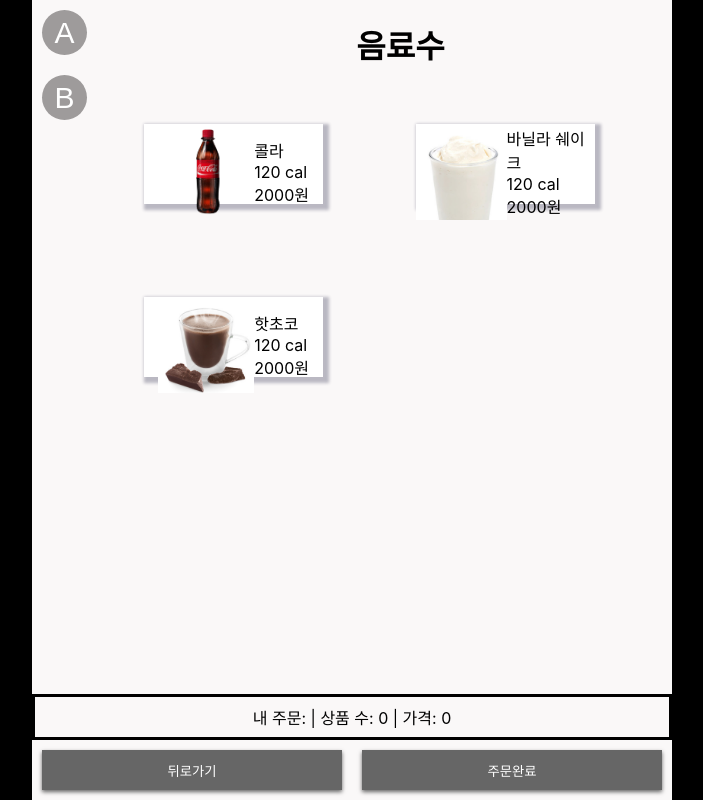
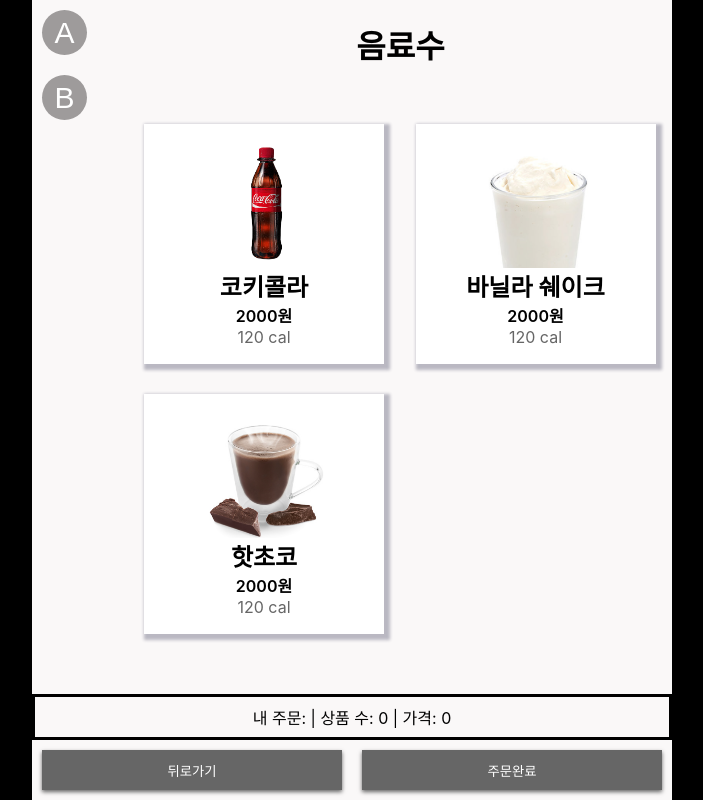
Before and after one commit to jungjunhyung99/2023-capstone-KT_Kiosk, a React (Create React App) app: page /kiosk/Hamburger/choice in a window 1280 px wide. Shown: the whole page, without its empty margins (288-991 px from the left). Built offline with nearby package versions, Linux system fonts and the light colour scheme; no server answers.

Commit message:
로그인 링크 및 햄버거 키오스크 간단한 수정

```diff
--- a/src/component/kiosk-component/styled_hamburger.ts
+++ b/src/component/kiosk-component/styled_hamburger.ts
@@ -253,3 +253,17 @@ export const StartButton = styled.div`
         transform: scale(1.1);
     }
 `;
+
+export const MenuTitle = styled.div`
+    font-size: 1.5rem;
+    font-weight: 600;
+`;
+
+export const MenuCost = styled.div`
+    font-size: 1rem;
+    font-weight: 600;
+`;
+
+export const MenuCal = styled.div`
+    color: #666666;
+`;
--- a/src/component/kiosk-component/styled_kiosk.ts
+++ b/src/component/kiosk-component/styled_kiosk.ts
@@ -19,6 +19,14 @@ export const FlexBox = styled.div`
     align-items: center;
 `;
 
+export const MenuBox = styled.div`
+    display: flex;
+    flex-direction: column;
+    width: 100%;
+    justify-content: center;
+    align-items: center;
+`;
+
 export const ImageBox = styled.div<{image: any}>`
     display: flex;
     justify-content: center;
@@ -30,7 +38,8 @@ export const ImageBox = styled.div<{image: any}>`
 `;
 
 export const HamburgerImageBox = styled(ImageBox)`
-    width: 6rem;
+    width: 8rem;
+    height: 8rem;
 `;
 
 export const ImageStar = styled.div<{image: any}>`
--- a/src/component/main_components.ts
+++ b/src/component/main_components.ts
@@ -76,6 +76,7 @@ export const ContentContainer = styled.div`
     transform: translateY(-30%);
     justify-content: center;
     align-items: center;
+    padding-top: 2rem;
 `;
 
 export const KTImage = styled.div`
--- a/src/contents/Cafe_Content/data.ts
+++ b/src/contents/Cafe_Content/data.ts
@@ -171,7 +171,7 @@ export const cafeItem3 = [
 export const BerverageMenu : IFastItem[] = [
     {   id: "1",
         category: "음료수",
-        name: "콜라",
+        name: "코키콜라",
         cost: 2000,
         cal: 120,
         quantity: 1,
@@ -216,12 +216,13 @@ export const HamburgerMenu:IFastItem[] = [
     //     cal: 420,
     //     quantity: 1,
     // },
-    // {
-    //     id: "12",
-    //     category: "메인 메뉴",
-    //     name: "빅맥",
-    //     cost: 4500,
-    //     cal: 420,
-    //     quantity: 1,
-    // },
+    {
+        id: "12",
+        category: "메인 메뉴",
+        name: "빅맥",
+        cost: 4500,
+        cal: 420,
+        quantity: 1,
+        img: BigMac
+    },
 ];
--- a/src/contents/Hamburger_Content/Hamburger_choice.tsx
+++ b/src/contents/Hamburger_Content/Hamburger_choice.tsx
@@ -6,7 +6,8 @@ import { useRecoilState } from "recoil";
 import { BerverageMenu, HamburgerMenu } from "../Cafe_Content/data";
 import { IFastItem, fastObj } from "../../Atom/atom";
 import Bigmac from "../../images/BigMac.png";
-import { FlexBox, HamburgerImageBox, ImageBox } from "../../component/kiosk-component/styled_kiosk";
+import { FlexBox, HamburgerImageBox, ImageBox, MenuBox } from "../../component/kiosk-component/styled_kiosk";
+import { MenuCal, MenuCost, MenuTitle } from "../../component/kiosk-component/styled_hamburger";
 
 const Container = styled(motion.div)`
     display:flex;
@@ -61,8 +62,9 @@ const ItemBox = styled(motion.div)`
     display: flex;
     flex-direction: column;
     align-items: center;
-    width:14vw;
-    height:10vh;
+    justify-content: center;
+    width: 15rem;
+    height:15rem;
     margin: 15px;
     color:black;
     border: 2px solid black;
@@ -270,12 +272,12 @@ function Hamburger_choice() {
                             <ItemBox
                             key={menu.id} layoutId={menu.id} onClick={()=>BoxClicked(menu,menu.id as string)}
                             >
-                                <FlexBox>
+                                <MenuBox>
                                     <HamburgerImageBox image={menu.img}/>
-                                    {menu.name}<br/>
-                                    {menu.cal} cal<br/>
-                                    {menu.cost}원
-                                </FlexBox>
+                                    <MenuTitle>{menu.name}</MenuTitle>
+                                    <MenuCost>{menu.cost}원</MenuCost>
+                                    <MenuCal>{menu.cal} cal</MenuCal>
+                                </MenuBox>
                             </ItemBox>)}
                             <AnimatePresence>
                                 {selectId && (
--- a/src/contents/LogIn_Content/LogIn.tsx
+++ b/src/contents/LogIn_Content/LogIn.tsx
@@ -6,11 +6,11 @@ function LogIn() {
   const [userData, setUserData] = useState<any | null>(null);
 
   function handleGoogleLogin() {
-    const provider = new GoogleAuthProvider(); // provider를 구글로 설정
-    signInWithPopup(auth, provider) // popup을 이용한 signup
+    const provider = new GoogleAuthProvider();
+    signInWithPopup(auth, provider)
       .then((data: any) => {
-        setUserData(data.user); // user data 설정
-        console.log(data) // console로 들어온 데이터 표시
+        setUserData(data.user);
+        console.log(data)
       })
       .catch((err) => {
         console.log(err);
@@ -18,14 +18,8 @@ function LogIn() {
   }
 
   return (
-    <div style={{height:"100vh", backgroundColor:"white"}}>
-      <h1>로그인 누르셈</h1>
-      <button onClick={handleGoogleLogin}>Login</button>
-      <div>
-        {userData
-          ? "당신의 이름은 : " + userData.displayName
-          : "로그인 버튼을 눌러주세요 :)"}
-      </div>
+    <div>
+      아직 미구현입니다.
     </div>
   );
 }
--- a/src/contents/Main_Content/Main.tsx
+++ b/src/contents/Main_Content/Main.tsx
@@ -12,12 +12,12 @@ function Main () {
   const [login, setLogin] = useRecoilState(LogInState);
 
   function handleGoogleLogin() {
-    const provider = new GoogleAuthProvider(); // provider를 구글로 설정
-    signInWithPopup(auth, provider) // popup을 이용한 signup
+    const provider = new GoogleAuthProvider();
+    signInWithPopup(auth, provider)
       .then((data: any) => {
-        setUserData(data.user); // user data 설정
+        setUserData(data.user);
         setLogin(true);
-        console.log(data) // console로 들어온 데이터 표시
+        console.log(data);
       })
       .catch((err) => {
         console.log(err);
@@ -34,7 +34,6 @@ function Main () {
                 </BackCircle>
             </CircleConatiner>
             <ContentContainer>
-
             {!login ?
                 <ContentClickBox onClick={handleGoogleLogin}>
                     <LogInImage/>
@@ -46,15 +45,17 @@ function Main () {
                     </ContentTextBox>
                 </ContentClickBox>
                 :
+                <StyledLink to="/login">
                     <ContentClickBox>
                         <DocImage/>
                         <ContentTextBox>
-                        <ContentTitle>나의 기록 확인하기</ContentTitle>
+                            <ContentTitle>{userData.displayName}님의 기록 확인하기</ContentTitle>
                             <ContentDescript>
-                            나의 지난 기록들을 통해 성장한 나를 확인해보세요!
+                            {userData.displayName}님의 지난 기록들을 통해 성장한 모습을 <br/> 확인해보세요!
                             </ContentDescript>
                         </ContentTextBox>
                     </ContentClickBox>
+                </StyledLink>
                 }
 
             <StyledLink to="/kiosk">
@@ -90,7 +91,6 @@ function Main () {
                         </ContentDescript>
                     </ContentTextBox>
                 </ContentClickBox>
-
             </ContentContainer>
         </div>
     );
```
Lines whose indentation alone changed are shown as unchanged.
